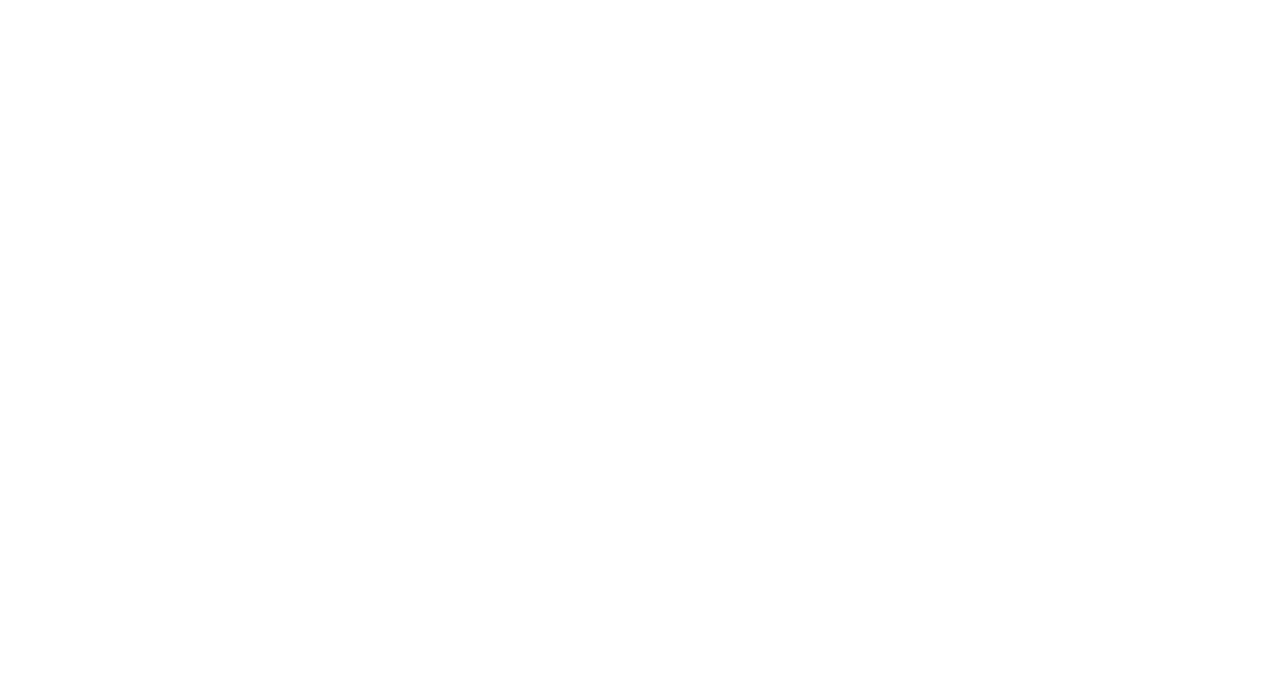
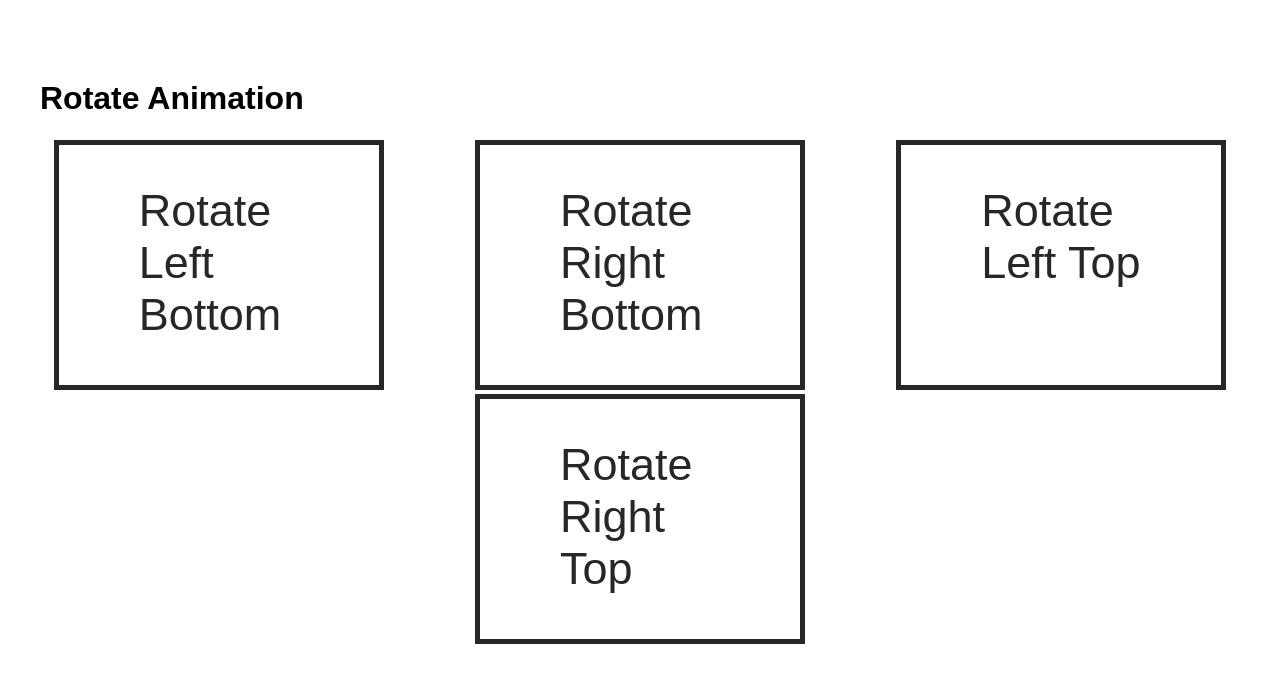
Before and after one commit to ankushdogradev/CSS-Animations, a plain HTML site: page Button Effects/index.html in a window 1280 px wide. Drawn offline with Linux system fonts and the light colour scheme.

Commit message:
Added Rotate Button Animation

```diff
--- a/Button Effects/index.html
+++ b/Button Effects/index.html
@@ -7,5 +7,13 @@
     <link rel="stylesheet" href="style.css" />
     <title>Button Effects</title>
   </head>
-  <body></body>
+  <body>
+    <h1>Rotate Animation</h1>
+    <div class="rotate">
+      <a class="rotating rotating-left-bottom" href="#">Rotate Left Bottom</a>
+      <a class="rotating rotating-right-bottom" href="#">Rotate Right Bottom</a>
+      <a class="rotating rotating-left-top" href="#">Rotate Left Top</a>
+      <a class="rotating rotating-right-top" href="#">Rotate Right Top</a>
+    </div>
+  </body>
 </html>
--- a/Button Effects/style.css
+++ b/Button Effects/style.css
@@ -0,0 +1,67 @@
+body {
+  font-family: sans-serif;
+}
+
+h1 {
+  margin-left: 2rem;
+  margin-top: 5rem;
+  text-transform: capitalize;
+}
+.rotate {
+  display: flex;
+  justify-content: center;
+  align-items: center;
+  justify-content: space-around;
+  flex-wrap: wrap;
+}
+
+a {
+  width: 10rem;
+  height: 10rem;
+}
+
+.rotating {
+  text-decoration: none;
+  color: #272727;
+  font-size: 45px;
+  border: 5px solid #272727;
+  padding: 40px 80px;
+  position: relative;
+  overflow: hidden;
+  margin: 2px;
+}
+
+.rotating:before {
+  content: "";
+  position: absolute;
+  left: 0;
+  top: 0;
+  background-color: yellow;
+  height: 100%;
+  width: 100%;
+  z-index: -1;
+  transition: transform 1s;
+}
+.rotating-right-bottom:before {
+  transform-origin: bottom right;
+  transform: rotate(90deg);
+}
+
+.rotating-left-bottom:before {
+  transform-origin: bottom left;
+  transform: rotate(-90deg);
+}
+
+.rotating-right-top:before {
+  transform-origin: top right;
+  transform: rotate(-90deg);
+}
+
+.rotating-left-top:before {
+  transform-origin: top left;
+  transform: rotate(90deg);
+}
+
+.rotating:hover:before {
+  transform: rotate(0deg);
+}
```
